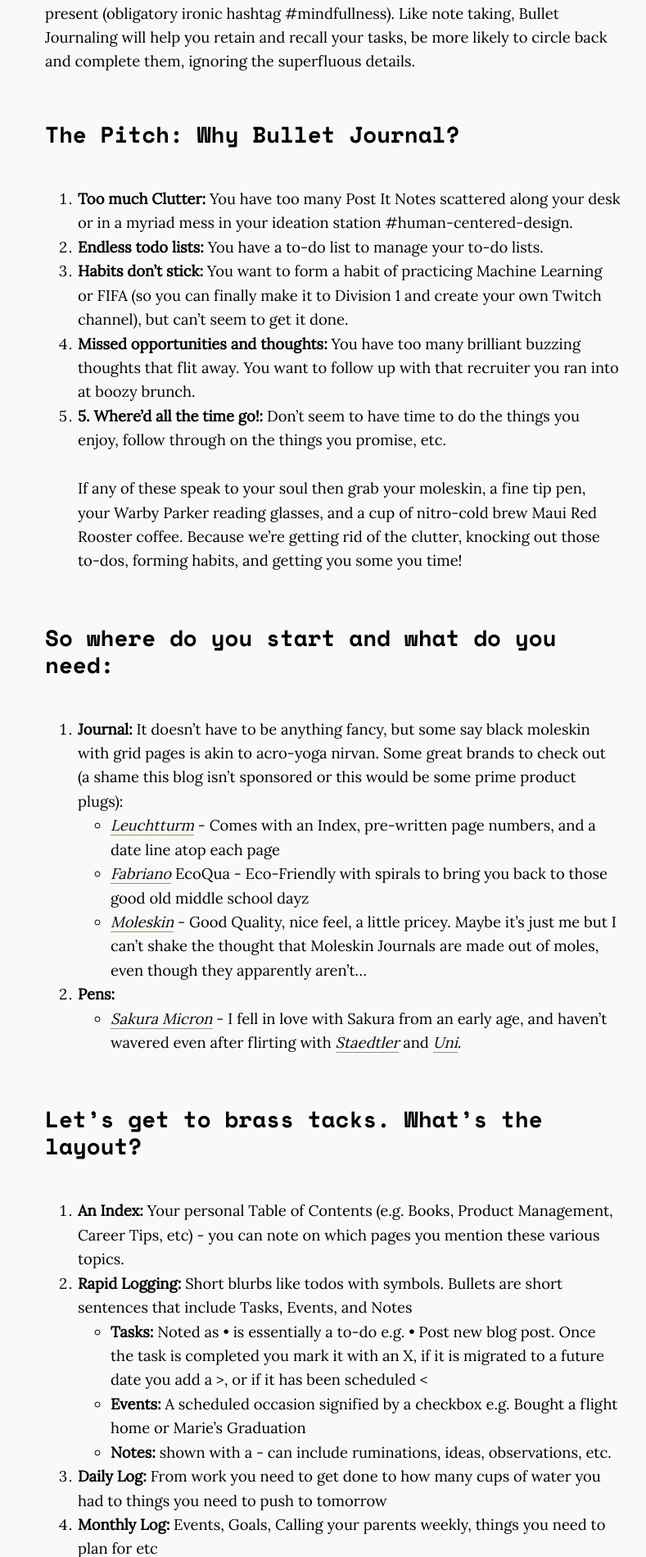
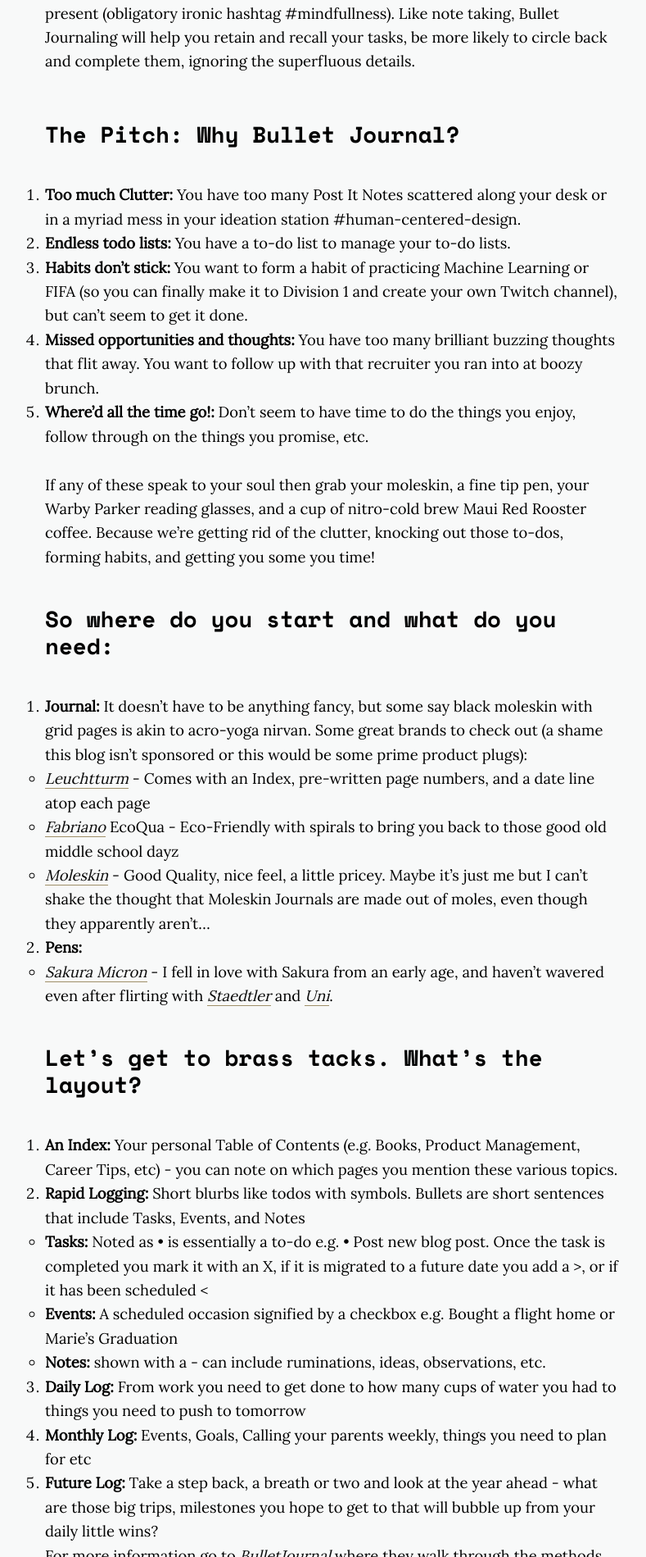
Before and after one commit to chrisferrer/blog, a Jekyll site: the page built from _posts/2017-02-27-bullet-journaling.md, in a window 1280 px wide. Shown: the part 1781-3680 px from the top of the page at 82% size, without its empty margins (233-1022 px from the left). Built offline with Jekyll 4.4.1, drawn with Linux system fonts in a browser that asks for light colours; nearby versions of some CDN libraries; Markdown is read by kramdown in place of the engine named in the settings.

Commit message:
updated css styling

```diff
--- a/_posts/2017-02-27-bullet-journaling.md
+++ b/_posts/2017-02-27-bullet-journaling.md
@@ -27,7 +27,7 @@ While writing your thoughts down requires work, it's worth it. By making it a li
 2. **Endless todo lists:** You have a to-do list to manage your to-do lists.
 3. **Habits don't stick:** You want to form a habit of practicing Machine Learning or FIFA (so you can finally make it to Division 1 and create your own Twitch channel), but can't seem to get it done.
 4. **Missed opportunities and thoughts:** You have too many brilliant buzzing thoughts that flit away. You want to follow up with that recruiter you ran into at boozy brunch.
-5. **5. Where'd all the time go!:** Don't seem to have time to do the things you enjoy, follow through on the things you promise, etc.
+5. **Where'd all the time go!:** Don't seem to have time to do the things you enjoy, follow through on the things you promise, etc.
 <br>
 If any of these speak to your soul then grab your moleskin, a fine tip pen, your Warby Parker reading glasses, and a cup of nitro-cold brew Maui Red Rooster coffee. Because we're getting rid of the clutter, knocking out those to-dos, forming habits, and getting you some you time!
 
--- a/_posts/2020/2020-02-19-Bluetooth-Headphones-A-Ranking.markdown
+++ b/_posts/2020/2020-02-19-Bluetooth-Headphones-A-Ranking.markdown
@@ -27,11 +27,10 @@ These are a gorgeous pair of headphones, with a warm and full sound, that feel s
 ### The Great:
 #### Sound
 
-* Highs are nice and crisp. You’ll hear those high hats sparkle. The only downside is the highs feel too boosted, sibilant, shrill and slurred.
-* Very detailed - guitars, synths, and the xylophones sound especially nice in these. The Master Dynamic conjures a warmth that makes you want to put on that panda snuggie that you’re hi-key proud of and listen to Kaze No Torimichi by Joe Hisaishi (I’m telling you don’t sleep on that xylophone!)
+- Highs are nice and crisp. You’ll hear those high hats sparkle. The only downside is the highs feel too boosted, sibilant, shrill and slurred.
+- Very detailed - guitars, synths, and the xylophones sound especially nice in these. The Master Dynamic conjures a warmth that makes you want to put on that panda snuggie that you’re hi-key proud of and listen to Kaze No Torimichi by Joe Hisaishi (I’m telling you don’t sleep on that xylophone!)
 
 #### Fit
-
 
 * Hands down the most comfortable pair of in-ears I’ve triedThey have these silicon wings that help support the buds. After wearing them for only a few minutes, they melt away into my ear to the point I forget I’m wearing them.
 
--- a/_sass/_base.scss
+++ b/_sass/_base.scss
@@ -101,6 +101,11 @@ img {
   max-width: 100%;
 }
 
+ol, ul {
+  margin: 0;
+  padding: 0;
+}
+
 ul.footer__social {
   margin: 0;
   padding: 0;
```
